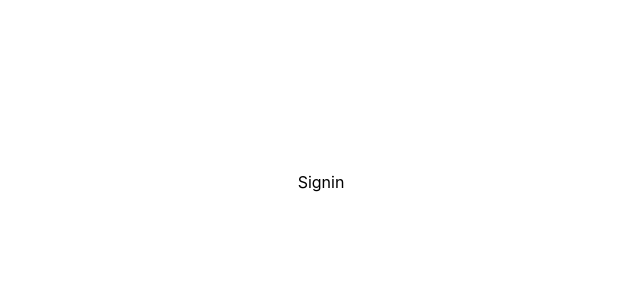
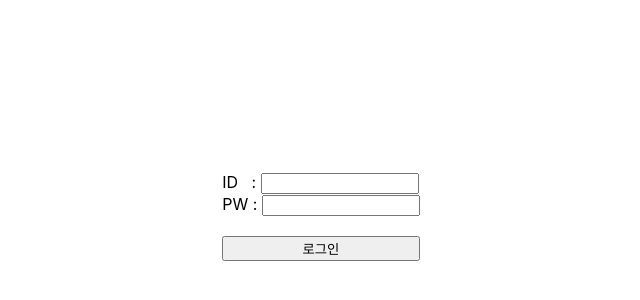
Before and after one commit to merrybmc/wanted-pre-onboarding-frontend, a React (Create React App) app: page /signin in a window 1280 px wide. Shown: the part 128-428 px from the top of the page, without its empty margins (319-959 px from the left). Built offline with nearby package versions, Linux system fonts and the light colour scheme.

Commit message:
assignment3 success #5

```diff
--- /dev/null
+++ b/src/components/signin/Article.js
@@ -0,0 +1,57 @@
+import React from 'react';
+import axios from 'axios';
+import { useState } from 'react';
+import { useNavigate } from 'react-router-dom';
+import { reOnChange } from '../../global/components/OnChange';
+import { Container, InputBox } from '../../global/style/SignArticle.styled';
+
+export default function Article() {
+  const navigate = useNavigate();
+  const [userInfo, setUserInfo] = useState({ email: '', password: '' });
+
+  // 로그인
+  const signUp = () => {
+    axios
+      .post('https://pre-onboarding-selection-task.shop/auth/signin', userInfo, {
+        headers: { 'Content-Type': 'application/json' },
+      })
+      .then(function (response) {
+        console.log(response);
+        navigate('/todo');
+        localStorage.setItem('JWT', response.data.access_token);
+      })
+      .catch(function (error) {
+        console.log(error);
+      })
+      .then(function () {});
+  };
+
+  return (
+    <Container>
+      <div>
+        ID {'\u00A0'}
+        {'\u00A0'}:{'\u00A0'}
+        <InputBox
+          data-testid='email-input'
+          onChange={(event) => {
+            reOnChange(event, userInfo, setUserInfo);
+          }}
+          name='email'
+        />
+        <br />
+        PW :{'\u00A0'}
+        <InputBox
+          data-testid='password-input'
+          onChange={(event) => {
+            reOnChange(event, userInfo, setUserInfo);
+          }}
+          name='password'
+        />
+      </div>
+      <br />
+      <button data-testid='signup-button' onClick={() => signUp()}>
+        로그인
+      </button>
+    </Container>
+  );
+}
--- /dev/null
+++ b/src/components/signup/Article.js
@@ -0,0 +1,71 @@
+import React from 'react';
+import axios from 'axios';
+import { useEffect } from 'react';
+import { useState } from 'react';
+import { useNavigate } from 'react-router-dom';
+import { reOnChange } from '../../global/components/OnChange';
+import { Container, InputBox } from '../../global/style/SignArticle.styled';
+
+export default function Article() {
+  const navigate = useNavigate();
+  const [userInfo, setUserInfo] = useState({ email: '', password: '' });
+  const [btnState, setBtnState] = useState();
+
+  useEffect(() => {
+    const checkEmail = userInfo.email.toString().includes('@');
+    const checkPassword = userInfo.password.length;
+
+    if (checkEmail === true && checkPassword >= 8) {
+      setBtnState(false);
+      console.log(userInfo);
+    } else if (checkEmail === false || userInfo.password.length < 8) {
+      setBtnState(true);
+      console.log(userInfo);
+    }
+  }, [userInfo]);
+
+  // 회원가입
+  const signUp = () => {
+    axios
+      .post('https://pre-onboarding-selection-task.shop/auth/signup', userInfo, {
+        headers: { 'Content-Type': 'application/json' },
+      })
+      .then(function (response) {
+        console.log(response);
+        navigate('/signin');
+      })
+      .catch(function (error) {
+        console.log(error);
+      })
+      .then(function () {});
+  };
+
+  return (
+    <Container>
+      <div>
+        ID {'\u00A0'}
+        {'\u00A0'}:{'\u00A0'}
+        <InputBox
+          data-testid='email-input'
+          onChange={(event) => {
+            reOnChange(event, userInfo, setUserInfo);
+          }}
+          name='email'
+        />
+        <br />
+        PW :{'\u00A0'}
+        <InputBox
+          data-testid='password-input'
+          onChange={(event) => {
+            reOnChange(event, userInfo, setUserInfo);
+          }}
+          name='password'
+        />
+      </div>
+      <br />
+      <button data-testid='signup-button' onClick={() => signUp()} disabled={btnState}>
+        회원가입
+      </button>
+    </Container>
+  );
+}
--- /dev/null
+++ b/src/global/components/OnChange.js
@@ -0,0 +1,5 @@
+export const reOnChange = (event, state, setState) => {
+  const { name, value } = event.target;
+  setState({ ...state, [name]: value });
+  console.log(state);
+};
--- /dev/null
+++ b/src/global/style/SignArticle.styled.js
@@ -0,0 +1,10 @@
+import styled from 'styled-components';
+
+export const Container = styled.div`
+  display: flex;
+  flex-direction: column;
+`;
+
+export const InputBox = styled.input`
+  width: 150px;
+`;
--- a/src/pages/Signin.js
+++ b/src/pages/Signin.js
@@ -1,5 +1,10 @@
 import React from 'react';
+import Article from '../components/signin/Article';
 
 export default function Signin() {
-  return <div>Signin</div>;
+  return (
+    <>
+      <Article />
+    </>
+  );
 }
--- a/src/pages/Signup.js
+++ b/src/pages/Signup.js
@@ -1,76 +1,9 @@
 import React from 'react';
-import styled from 'styled-components';
-import axios from 'axios';
-import { useEffect } from 'react';
-import { useState } from 'react';
-import { useNavigate } from 'react-router-dom';
-
+import Article from '../components/signup/Article';
 export default function Signup() {
-  const [userInfo, setUserInfo] = useState({ email: '', password: '' });
-  const [btnState, setBtnState] = useState();
-  const navigate = useNavigate();
-  useEffect(() => {
-    const checkEmail = userInfo.email.toString().includes('@');
-    const checkPassword = userInfo.password.length;
-
-    if (checkEmail === true && checkPassword >= 8) {
-      setBtnState(false);
-      console.log(userInfo);
-    } else if (checkEmail === false || userInfo.password.length < 8) {
-      setBtnState(true);
-      console.log(userInfo);
-    }
-  }, [userInfo]);
-
-  const onChangeEmail = (event) => {
-    const { name, value } = event.target;
-    setUserInfo({ ...userInfo, [name]: value });
-  };
-
-  const onChangePassword = (event) => {
-    const { name, value } = event.target;
-    setUserInfo({ ...userInfo, [name]: value });
-  };
-
-  const signUp = () => {
-    // 회원가입
-    axios
-      .post('https://pre-onboarding-selection-task.shop/auth/signup', userInfo, {
-        headers: { 'Content-Type': 'application/json' },
-      })
-      .then(function (response) {
-        console.log(response);
-        navigate('/signin');
-      })
-      .catch(function (error) {
-        console.log(error);
-      })
-      .then(function () {
-        //항상 실행
-      });
-  };
-
   return (
-    <Container>
-      <div>
-        ID {'\u00A0'}
-        {'\u00A0'}: <InputBox data-testid='email-input' onChange={onChangeEmail} name='email' />
-        <br />
-        PW : <InputBox data-testid='password-input' onChange={onChangePassword} name='password' />
-      </div>
-      <br />
-      <button data-testid='signup-button' onClick={() => signUp()} disabled={btnState}>
-        회원가입
-      </button>
-    </Container>
+    <>
+      <Article />
+    </>
   );
 }
-
-const Container = styled.div`
-  display: flex;
-  flex-direction: column;
-`;
-
-const InputBox = styled.input`
-  width: 150px;
-`;
--- a/src/router/Router.js
+++ b/src/router/Router.js
@@ -2,7 +2,7 @@ import React from 'react';
 import { Route, Routes } from 'react-router-dom';
 import SignUp from '../pages/Signup';
 import MainPage from '../pages/Mainpage';
-import TodoList from '../pages/Todo';
+import Todo from '../pages/Todo';
 import SignIn from '../pages/Signin';
 import styled from 'styled-components';
 
@@ -13,7 +13,7 @@ export default function router() {
         <Route path='/' element={<MainPage />} />
         <Route path='/signup' element={<SignUp />} />
         <Route path='/signin' element={<SignIn />} />
-        <Route path='/todolist' element={<TodoList />} />
+        <Route path='/todo' element={<Todo />} />
       </Routes>
     </Container>
   );
```
